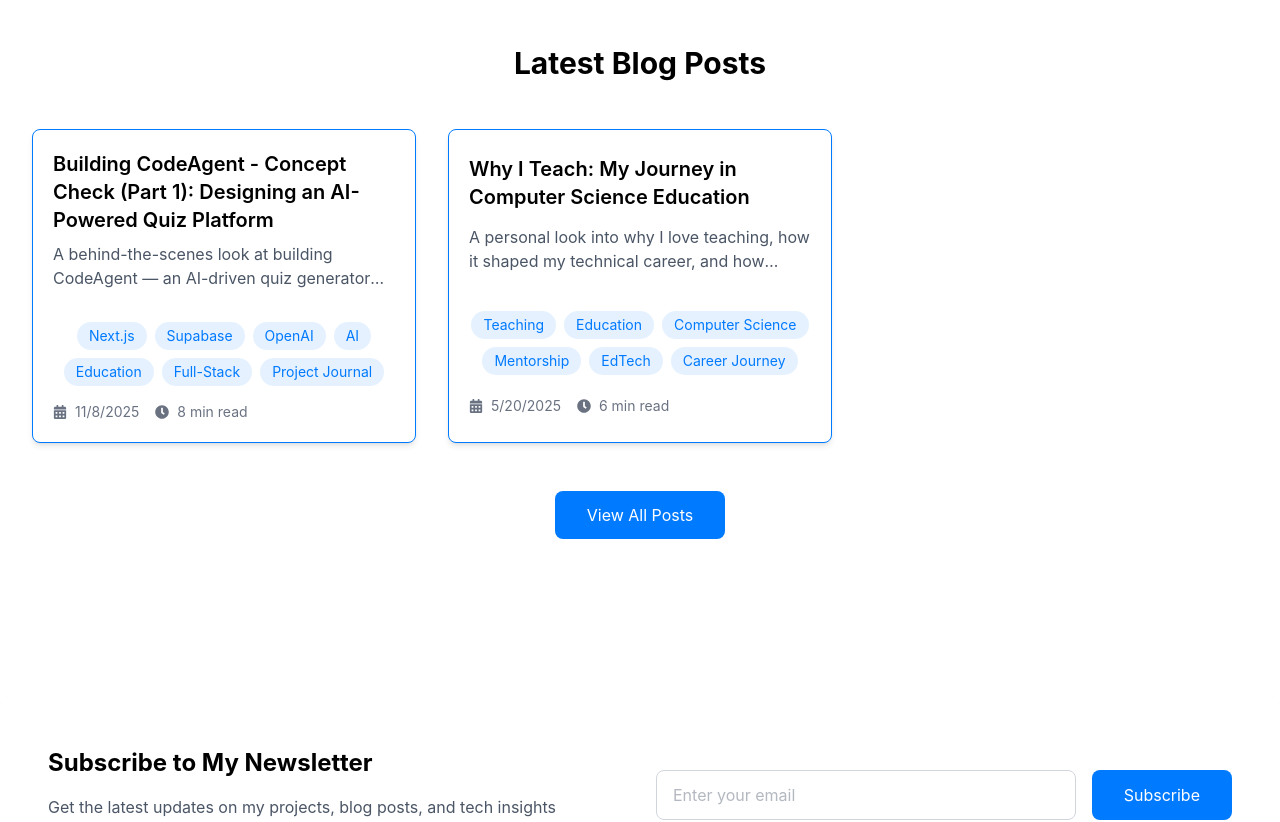
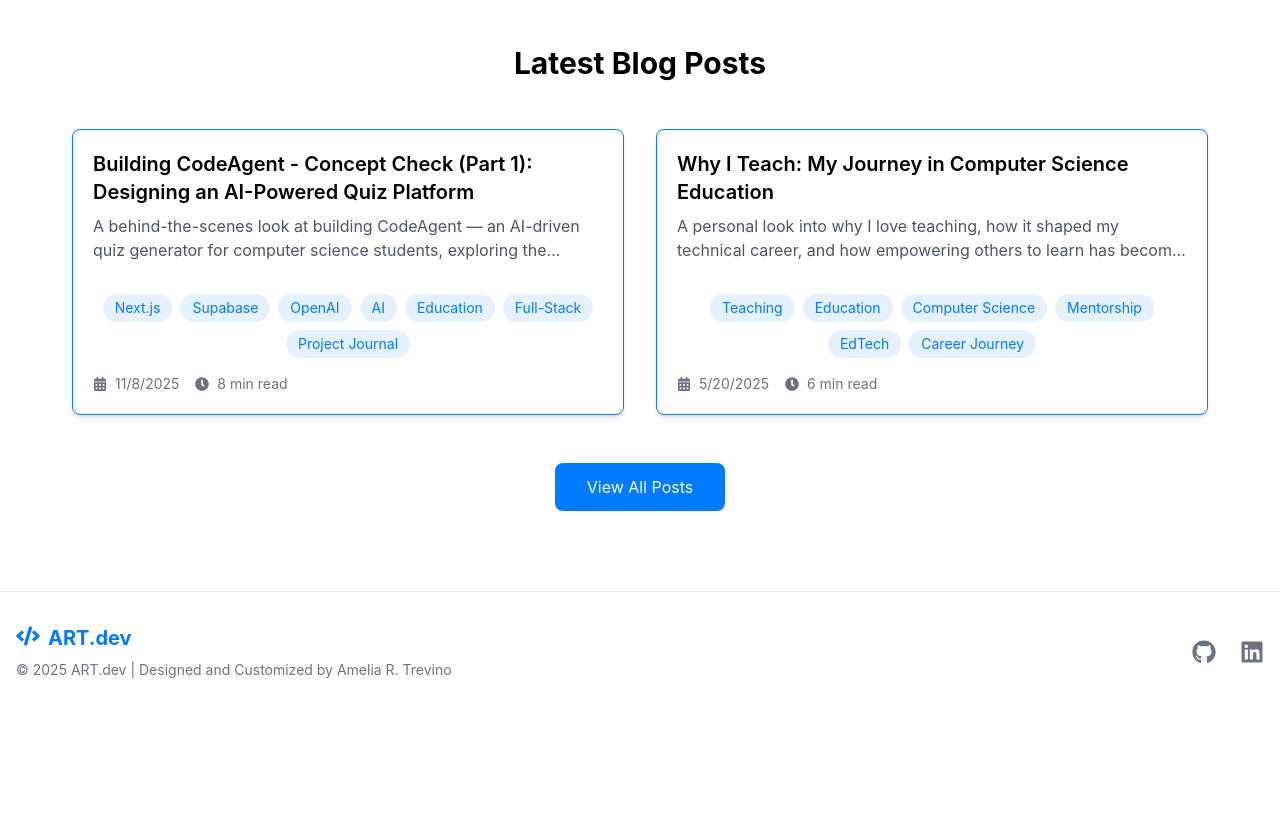
Before and after one commit to Mela13076/art-devfolio, a Next.js app: page / in a window 1280 px wide. Shown: the part 1660-2482 px from the top of the page. After the commit the page ends 2372 px from the top, so only its background shows below. Built offline with nearby package versions, Linux system fonts and the light colour scheme.

Commit message:
Adding Changes

```diff
--- a/src/app/about/page.tsx
+++ b/src/app/about/page.tsx
@@ -244,7 +244,7 @@ export default function About() {
             variants={fadeInUp}
             {...cardHoverSmall}
           >
-            <h3 className="text-xl font-semibold mb-2">Bachelor of Science in Eletrical Engineering</h3>
+            <h3 className="text-xl font-semibold mb-2">Bachelor of Science in Electrical Engineering</h3>
             <p className="text-primary mb-2">Texas A&M University Kingville • 2019 - 2023</p>
              <ul className="text-secondary list-disc list-inside space-y-2">
               <li>Graduated Magna Cum Laude (3.72 GPA) with Minors in Computer Science and Mathematics.</li>
--- a/src/app/api/contact/route.ts
+++ b/src/app/api/contact/route.ts
@@ -18,7 +18,7 @@ export async function POST(request: Request) {
     }
 
     await resend.emails.send({
-      from: "Portfolio Contact <onboarding@resend.dev>", // you can use a verified domain later
+      from: "Portfolio Contact <art-devfolio@resend.dev>", // you can use a verified domain later
       to: "trevinoamelia25@gmail.com", // your personal email
       subject: `New message from ${name}`,
       html: `
--- a/src/app/components/Blogs.tsx
+++ b/src/app/components/Blogs.tsx
@@ -19,7 +19,7 @@ export default function Blogs() {
 
         {/* Loading all Blogs from BlogCard */}
         <motion.div
-            className="grid grid-cols-1 md:grid-cols-2 lg:grid-cols-3 gap-8"
+            className="grid grid-cols-1 md:grid-cols-2 gap-8 px-10"
             variants={staggerContainer}
             initial="initial"
             animate="animate"
--- a/src/app/contact/page.tsx
+++ b/src/app/contact/page.tsx
@@ -53,7 +53,7 @@ export default function Contact() {
   return (
     <div className="container max-w-7xl mx-auto py-12 px-10">
       <motion.h1
-        className="text-4xl font-bold mb-8 text-center"
+        className="text-4xl font-bold mb-8 text-center pb-20"
         {...fadeInUp}
       >
         Contact Me
--- a/src/app/page.tsx
+++ b/src/app/page.tsx
@@ -1,6 +1,6 @@
 import Blogs from "./components/Blogs";
 import Hero from "./components/Hero";
-import Newsletter from "./components/Newsletter";
+// import Newsletter from "./components/Newsletter";
 import ProjectSection from "./components/ProjectSection";
 
 
@@ -10,7 +10,7 @@ export default function Home() {
       <Hero />
       <ProjectSection />
       <Blogs />
-      <Newsletter />
+      {/* <Newsletter /> */}
     </main>
   );
 }
```
